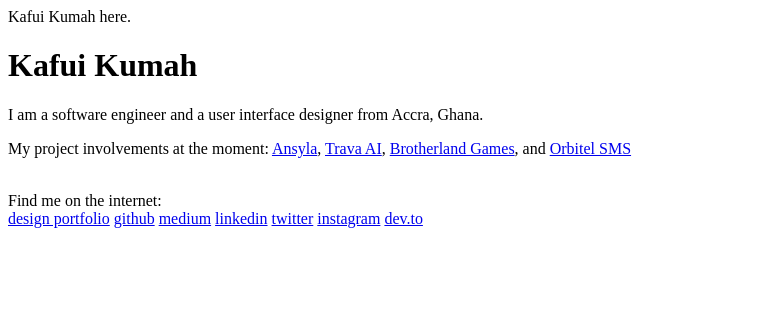
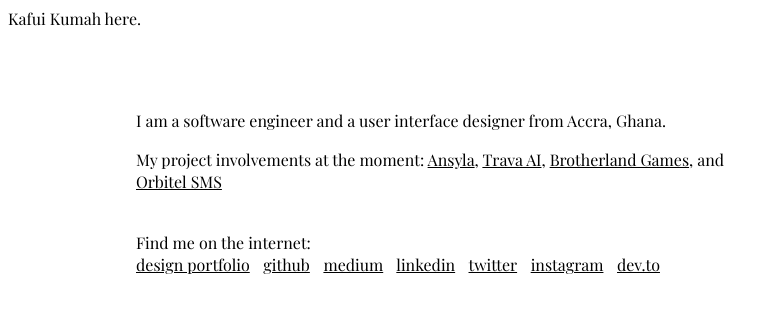
Before and after one commit to kafuikumah/kafuikumah.github.io, a plain HTML site: page index.html in a window 1280 px wide. Shown: the whole page, without its empty margins (0-779 px from the left). Drawn offline with nearby package versions, Linux system fonts and the light colour scheme; files that its build step writes are made by us from their sources.

Commit message:
Add stylesheet links in head section

```diff
--- a/index.html
+++ b/index.html
@@ -5,9 +5,13 @@ Kafui Kumah here.
     <meta http-equiv="X-UA-Compatible" content="IE=edge">
     <meta name="viewport" content="width=device-width, initial-scale=1.0">
     <title>Kafui Kumah</title>
+
+    <link rel="icon" href="favicon.ico">
+    <link href="https://fonts.googleapis.com/css?family=Playfair+Display&display=swap" rel="stylesheet">
+    <link rel="stylesheet" href="css/reset.css">
+    <link rel="stylesheet" href="css/main.css">
 </head>
 <body>
-    <h1>Kafui Kumah</h1>
     <main>
         <p>I am a software engineer and a user interface designer from Accra, Ghana.</p>
         <p>My project involvements at the moment: <a href="https://ansyla.com/">Ansyla</a>, <a href="https://www.instagram.com/travelbuddy.ai/">Trava AI</a>, <a href="https://www.instagram.com/brotherlandgames/">Brotherland Games</a>, and <a href="https://orbitelsms.com/login">Orbitel SMS</a> </p>
```
